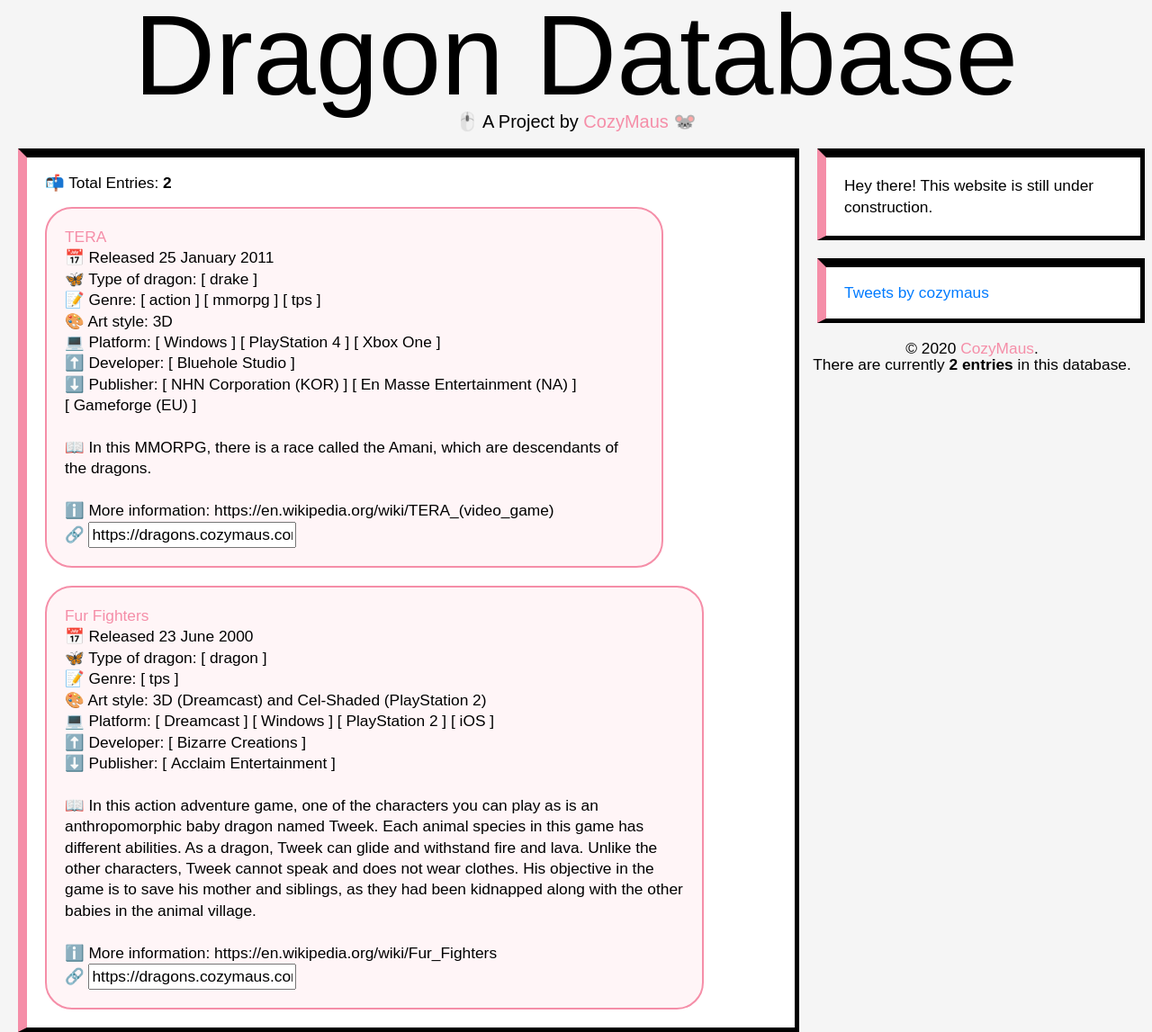
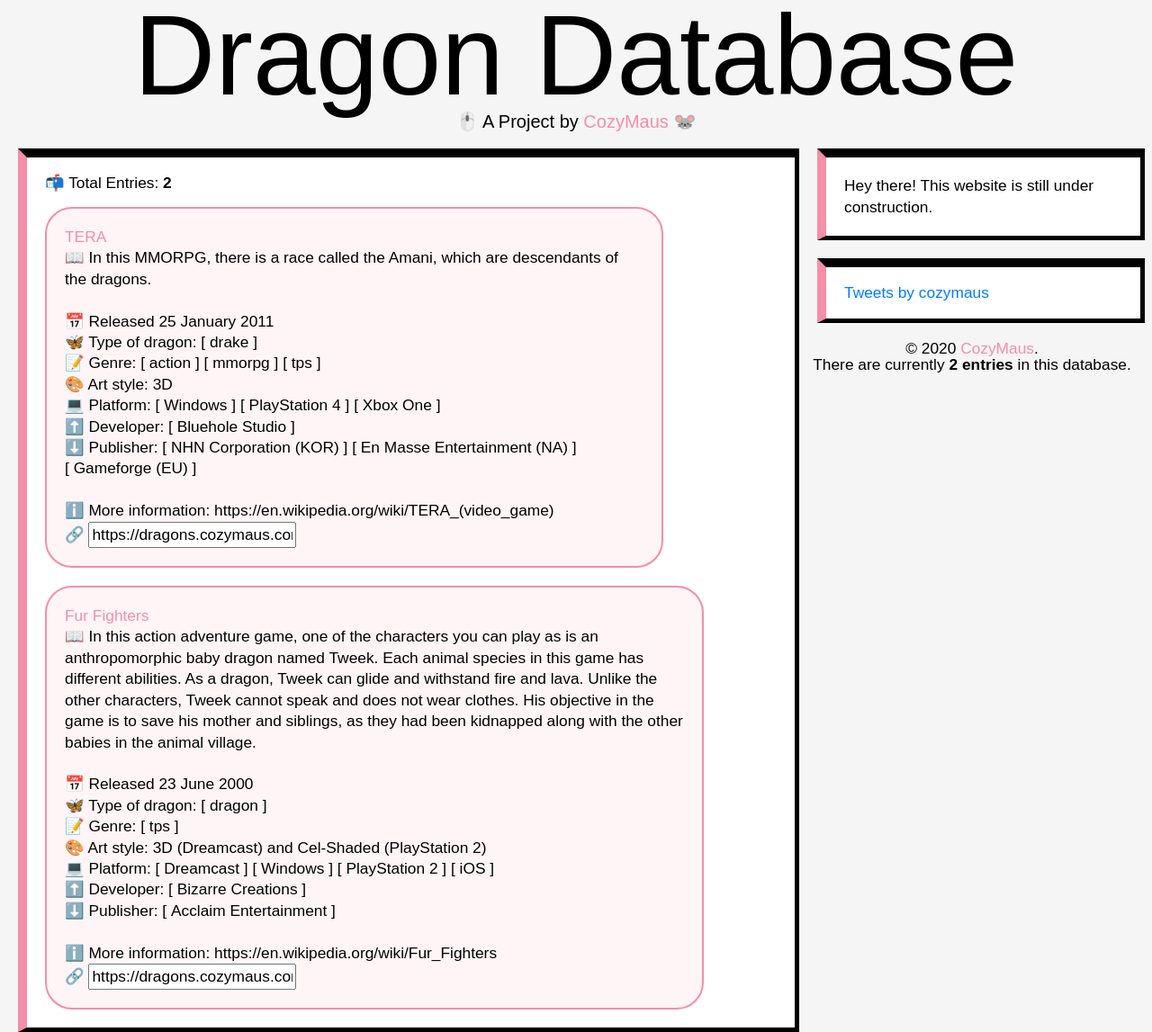
Before and after one commit to byliz/animal-game-database, a Jekyll site: the page built from index.html, in a window 1280 px wide. Shown: the whole page at 90% size. Built offline with Jekyll 4.4.1, drawn with Linux system fonts in a browser that asks for light colours; nearby versions of some CDN libraries; the list of posts is cut into pages by our own code; comment, search, counter and statistics services are not loaded.

Commit message:
Update post_preview.html

```diff
--- a/_includes/post_preview.html
+++ b/_includes/post_preview.html
@@ -1,4 +1,5 @@
 	<p class="excerpt">
+		📖 {{ post.excerpt }}<br><br>
 
 		📅 Released {{ post.date | date_to_long_string }}	<br>
 
@@ -53,7 +54,6 @@
 		{% endif %}
 		<br><br>
 
-		📖 {{ post.excerpt }}<br><br>
 		ℹ️ More information: {{ post.link }} </p>
 
 		🔗 <input type="text" value="{{ site.url }}/#{{ post.title | downcase | remove: ' ' }}" id="myInput {{ post.title }}">
```
